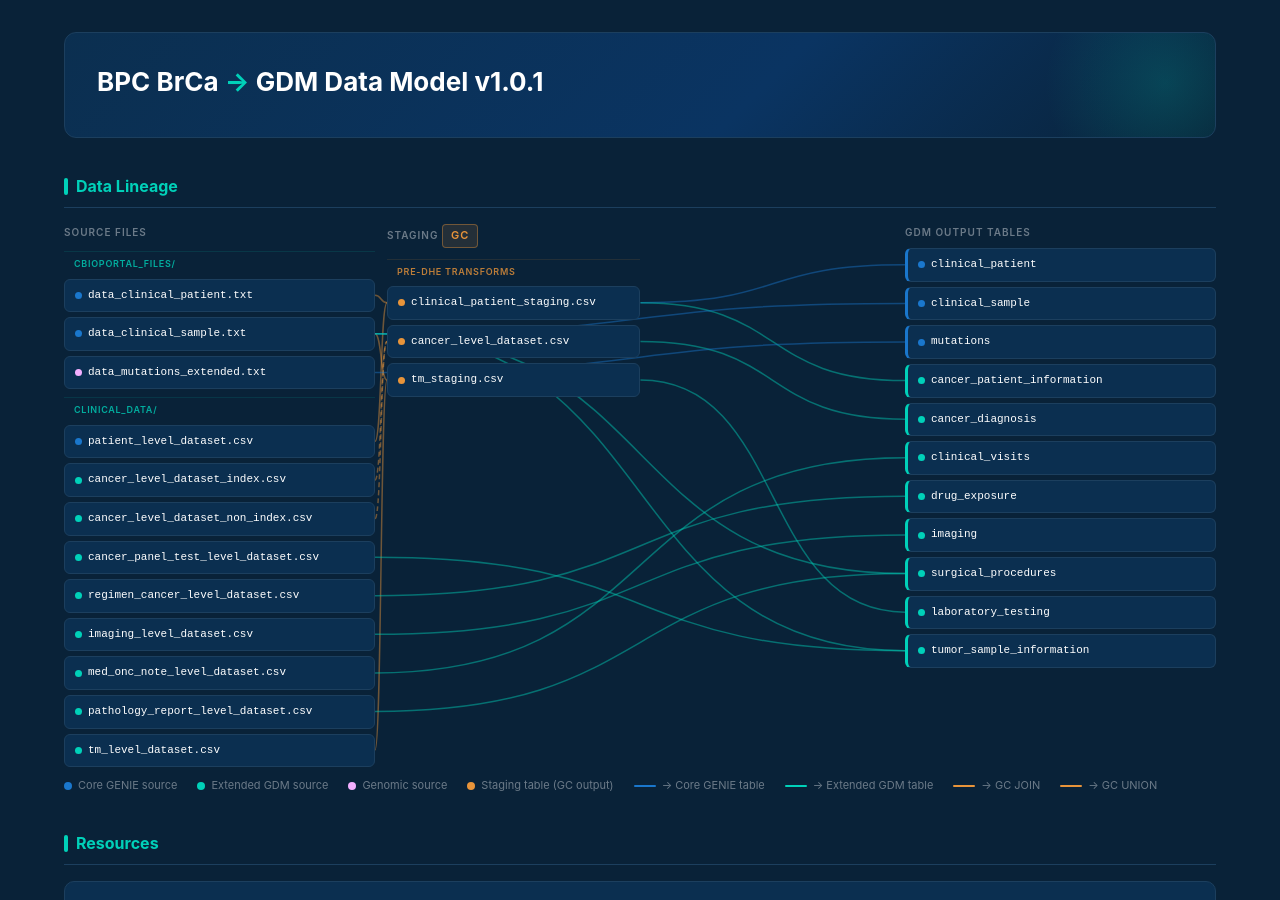
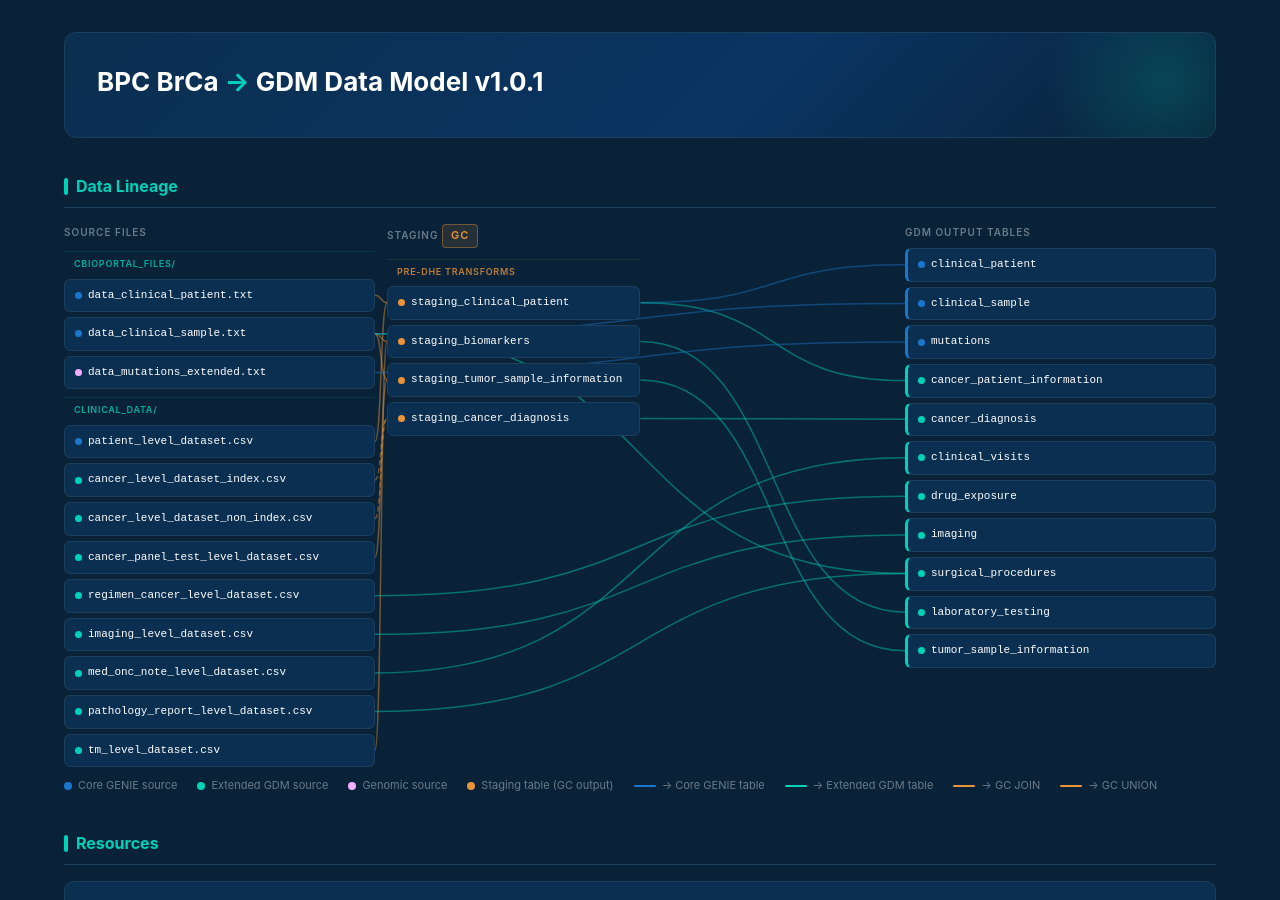
Before and after one commit to danieljfeller/danieljfeller.github.io, a Jekyll site: the page etl-plan.html, which Jekyll copies as it is, in a window 1280 px wide and 900 px high. Built offline with Jekyll 4.4.1, drawn with Linux system fonts in a browser that asks for light colours.

Commit message:
feat: rename staging tables and add staging_tumor_sample_information
A. staging_clinical_patient (JOIN data_clinical_patient + patient_level_dataset)
B. staging_biomarkers (JOIN data_clinical_sample + tm_level_dataset)
C. staging_tumor_sample_information (JOIN cancer_panel_test_level_dataset + data_clinical_sample) — new
D. staging_cancer_diagnosis (UNION cancer_level_dataset_index + _non_index)

Co-Authored-By: Claude Sonnet 4.6 <noreply@anthropic.com>

```diff
--- a/etl-plan.html
+++ b/etl-plan.html
@@ -365,9 +365,10 @@ h3 { font-size: 13px; font-weight: 600; color: var(--pink); margin: 18px 0 8px;
     <div class="lineage-col staging">
       <div class="col-label">Staging <span class="tag" style="background:rgba(232,148,58,.12);border-color:rgba(232,148,58,.4);color:#e8943a;margin-left:0;">GC</span></div>
       <div class="sub-label" style="color:#e8943a;border-top-color:rgba(232,148,58,.15);">Pre-DHE transforms</div>
-      <div class="lnode stg" id="stg-clin-pt">  <div class="dot" style="background:#e8943a;"></div>clinical_patient_staging.csv</div>
-      <div class="lnode stg" id="stg-cancer">   <div class="dot" style="background:#e8943a;"></div>cancer_level_dataset.csv</div>
-      <div class="lnode stg" id="stg-lab">      <div class="dot" style="background:#e8943a;"></div>tm_staging.csv</div>
+      <div class="lnode stg" id="stg-clin-pt">     <div class="dot" style="background:#e8943a;"></div>staging_clinical_patient</div>
+      <div class="lnode stg" id="stg-biomarkers">  <div class="dot" style="background:#e8943a;"></div>staging_biomarkers</div>
+      <div class="lnode stg" id="stg-tumor-samp">  <div class="dot" style="background:#e8943a;"></div>staging_tumor_sample_information</div>
+      <div class="lnode stg" id="stg-cancer">      <div class="dot" style="background:#e8943a;"></div>staging_cancer_diagnosis</div>
     </div>
 
     <!-- TARGETS -->
@@ -1038,22 +1039,23 @@ setTimeout(function(){draw();setupHover();},150);
 <script>
 const CONNS = [
   // Source → Staging (GC Code Object pre-processing)
-  ['src-clin-pt',   'stg-clin-pt',  'stg-join'],
-  ['src-pt-level',  'stg-clin-pt',  'stg-join'],
-  ['src-ca-idx',    'stg-cancer',   'stg-union'],
-  ['src-ca-nonidx', 'stg-cancer',   'stg-union'],
-  ['src-clin-samp', 'stg-lab',      'stg-join'],
-  ['src-tm',        'stg-lab',      'stg-join'],
+  ['src-clin-pt',   'stg-clin-pt',    'stg-join'],
+  ['src-pt-level',  'stg-clin-pt',    'stg-join'],
+  ['src-clin-samp', 'stg-biomarkers', 'stg-join'],
+  ['src-tm',        'stg-biomarkers',  'stg-join'],
+  ['src-cpt',       'stg-tumor-samp', 'stg-join'],
+  ['src-clin-samp', 'stg-tumor-samp', 'stg-join'],
+  ['src-ca-idx',    'stg-cancer',     'stg-union'],
+  ['src-ca-nonidx', 'stg-cancer',     'stg-union'],
   // Staging → Target (DHE 1:1 syntactic mapping)
-  ['stg-clin-pt',   'tgt-clin-pt',    'core'],
-  ['stg-clin-pt',   'tgt-pt-info',    'ext'],
-  ['stg-cancer',    'tgt-ca-dx',      'ext'],
-  ['stg-lab',       'tgt-lab',        'ext'],
+  ['stg-clin-pt',    'tgt-clin-pt',    'core'],
+  ['stg-clin-pt',    'tgt-pt-info',    'ext'],
+  ['stg-biomarkers', 'tgt-lab',        'ext'],
+  ['stg-tumor-samp', 'tgt-tumor-samp', 'ext'],
+  ['stg-cancer',     'tgt-ca-dx',      'ext'],
   // Direct pass-throughs (no GC pre-processing needed)
   ['src-clin-samp', 'tgt-clin-samp',  'core'],
   ['src-clin-samp', 'tgt-surg',       'ext'],
-  ['src-clin-samp', 'tgt-tumor-samp', 'ext'],
-  ['src-cpt',       'tgt-tumor-samp', 'ext'],
   ['src-regimen',   'tgt-drug',       'ext'],
   ['src-imaging',   'tgt-imaging',    'ext'],
   ['src-medonc',    'tgt-visit',      'ext'],
```
